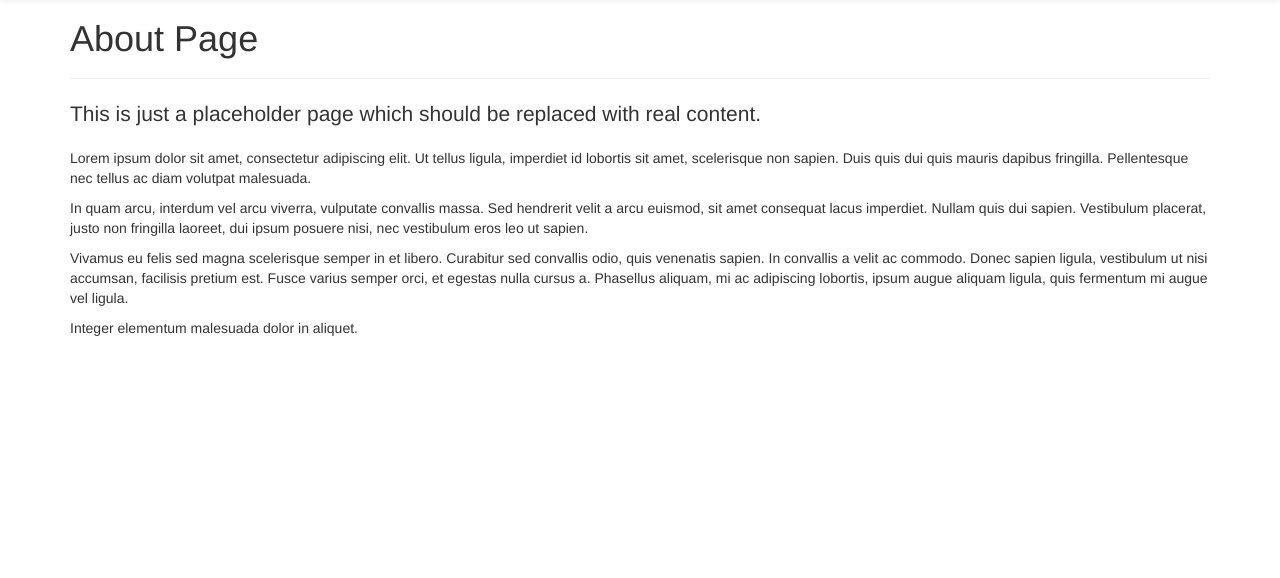
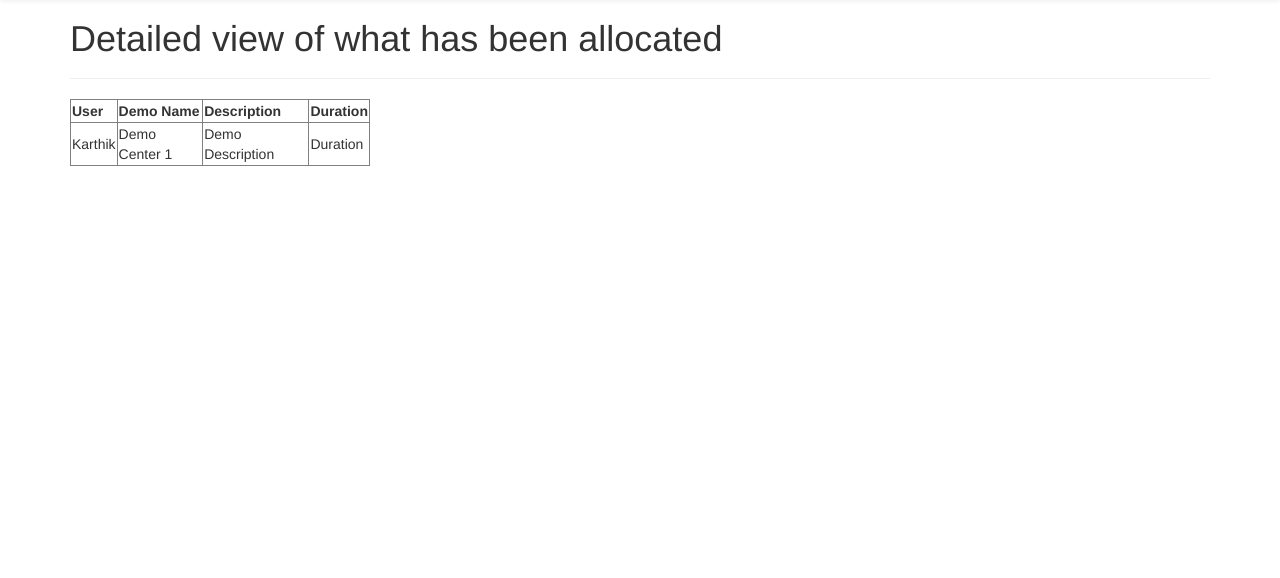
Before and after one commit to importerror/Agni, a Flask app: page /logs in a window 1280 px wide. Shown: the part 81-659 px from the top of the page. Run offline with Flask 2, Linux system fonts and the light colour scheme; some libraries are stand-ins or nearby versions.

Commit message:
Added static content to Pages

```diff
--- a/templates/pages/placeholder.logs.html
+++ b/templates/pages/placeholder.logs.html
@@ -3,12 +3,33 @@
 {% block content %}
 
 <div class="page-header">
-  <h1>About Page</h1>
+  <h1>Detailed view of what has been allocated</h1>
 </div>
-<p class="lead">This is just a placeholder page which should be replaced with real content.</p>
-<p>Lorem ipsum dolor sit amet, consectetur adipiscing elit. Ut tellus ligula, imperdiet id lobortis sit amet, scelerisque non sapien. Duis quis dui quis mauris dapibus fringilla. Pellentesque nec tellus ac diam volutpat malesuada.</p>
-<p>In quam arcu, interdum vel arcu viverra, vulputate convallis massa. Sed hendrerit velit a arcu euismod, sit amet consequat lacus imperdiet. Nullam quis dui sapien. Vestibulum placerat, justo non fringilla laoreet, dui ipsum posuere nisi, nec vestibulum eros leo ut sapien.</p>
-<p>Vivamus eu felis sed magna scelerisque semper in et libero. Curabitur sed convallis odio, quis venenatis sapien. In convallis a velit ac commodo. Donec sapien ligula, vestibulum ut nisi accumsan, facilisis pretium est. Fusce varius semper orci, et egestas nulla cursus a. Phasellus aliquam, mi ac adipiscing lobortis, ipsum augue aliquam ligula, quis fermentum mi augue vel ligula.</p>
-<p>Integer elementum malesuada dolor in aliquet.</p>
-
+<div>
+<table  style="width:300px"  border="1"  >
+	<tr>
+			<th> User </th>
+			<th> Demo Name  </th>
+			<th> Description </th>
+			<th> Duration </th>
+	</tr>
+<!--	<% for data in @datas %> -->
+	 	<tr>
+			<td>
+			  Karthik
+			</td>
+			<td>
+			 Demo Center 1
+			</td>
+			<td>
+			 Demo Description
+			</td>
+			<td>
+				Duration
+			</td>
+		</tr>
+		</tr>
+		</tr>
+</table>
+</div>
 {% endblock %}
```
